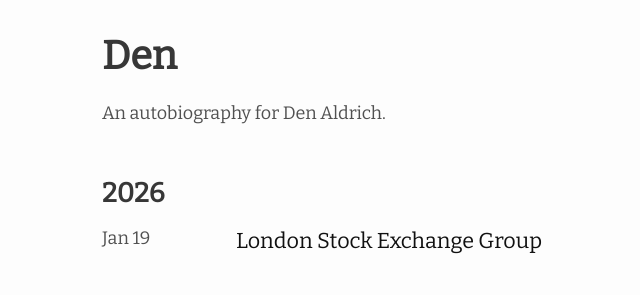
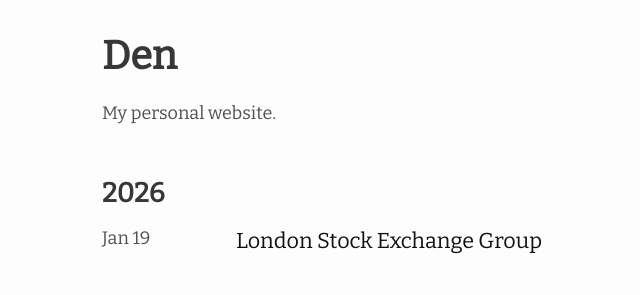
Before and after one commit to denaldrich/website, a Jekyll site: the page built from index.md, in a window 1280 px wide. Shown: the top 295 px of the page, without its empty margins (168-808 px from the left). Built offline with Jekyll 4.4.1, drawn with Linux system fonts in a browser that asks for light colours; nearby versions of some CDN libraries.

Commit message:
Update _config.yml

```diff
--- a/_config.yml
+++ b/_config.yml
@@ -3,7 +3,7 @@ author: Den Aldrich # Your name
 email: mail@denaldrich.com # your email shown in the footer
 url: https://website-9un.pages.dev/ # this is your site's root address.
 description: > # this means to ignore newlines until "show_excerpts:"
-  An autobiography for Den Aldrich.
+  My personal website.
 favicon: "./favicon.ico" # set the favicon of the site
 show_excerpts: false # set to true to show excerpts on the homepage
 
```
